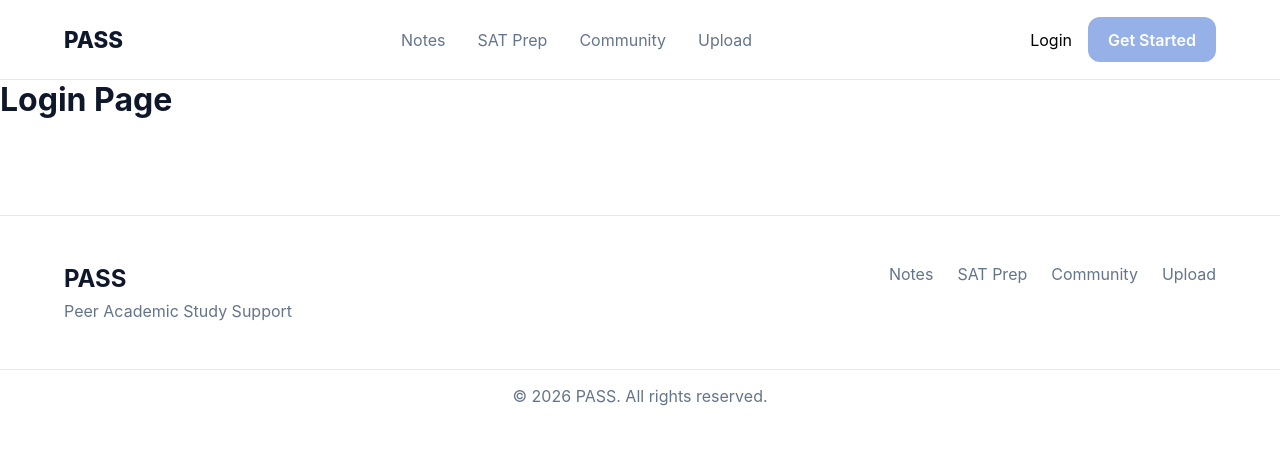
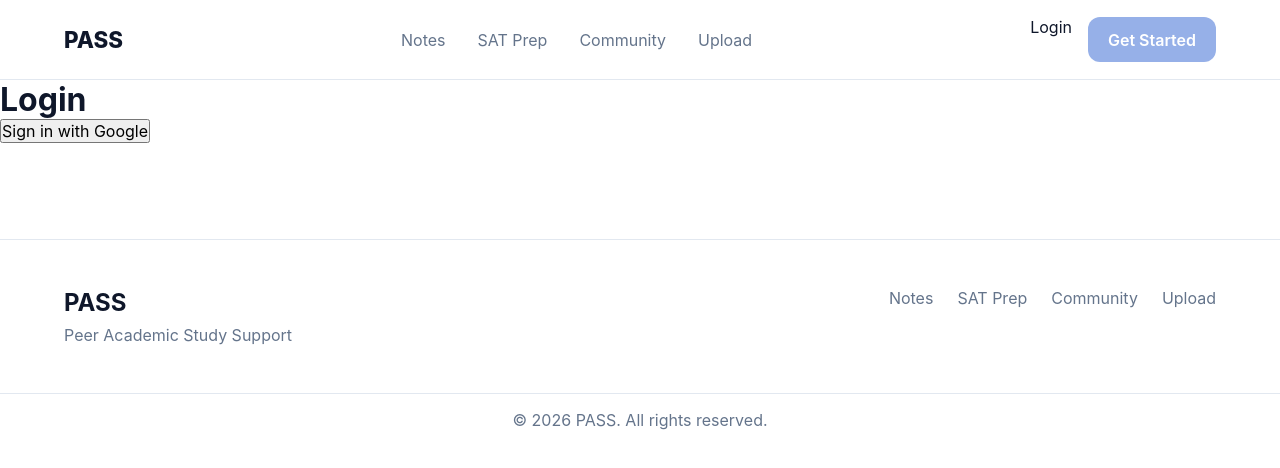
Before and after one commit to thisisemily73/peer-academic-study-support, a React (Vite) app: page /login in a window 1280 px wide. Shown: the top 468 px of the page. Built offline with nearby package versions, Linux system fonts and the light colour scheme.

Commit message:
Added google auth login and configured notes page to obtain notes from Firebase

```diff
--- a/src/components/Navbar/Navbar.jsx
+++ b/src/components/Navbar/Navbar.jsx
@@ -17,13 +17,13 @@ export default function Navbar() {
         </div>
 
         <div className="nav-actions">
-          <button className="login-btn">
+          <Link to="/login" className="login-btn">
             Login
-          </button>
+          </Link>
 
-          <button className="get-started-btn">
+          <Link to="/signup" className="get-started-btn">
             Get Started
-          </button>
+          </Link>
         </div>
       </div>
     </nav>
--- a/src/pages/Login/Login.jsx
+++ b/src/pages/Login/Login.jsx
@@ -1,9 +1,29 @@
 import Layout from "../../components/Layout/Layout";
+import { auth } from "../../firebase";
+import { GoogleAuthProvider, signInWithPopup } from "firebase/auth";
 
 export default function Login() {
+
+  const handleGoogleLogin = async () => {
+    try {
+      const provider = new GoogleAuthProvider();
+
+      const result = await signInWithPopup(auth, provider);
+
+      alert(`Welcome ${result.user.displayName}!`);
+    } catch (error) {
+      console.error(error);
+      alert("Login failed.");
+    }
+  };
+
   return (
     <Layout>
-      <h1>Login Page</h1>
+      <h1>Login</h1>
+
+      <button onClick={handleGoogleLogin}>
+        Sign in with Google
+      </button>
     </Layout>
   );
 }
--- a/src/pages/Notes/Notes.jsx
+++ b/src/pages/Notes/Notes.jsx
@@ -1,12 +1,17 @@
-import { useState } from "react";
 import Layout from "../../components/Layout/Layout";
-import resources from "../../data/resources";
+
+import { useState, useEffect } from "react";
+import { db } from "../../firebase";
+import { collection, getDocs } from "firebase/firestore";
+
 import "./Notes.css";
 import { Link } from "react-router-dom";
 
 export default function Notes() {
     const [search, setSearch] = useState("");
     const [subject, setSubject] = useState("All");
+
+    const [resources, setResources] = useState([]);
 
     const filteredResources = resources.filter((resource) => {
         const matchesSearch =
@@ -20,6 +25,27 @@ export default function Notes() {
 
         return matchesSearch && matchesSubject;
     });
+
+    useEffect(() => {
+        const fetchNotes = async () => {
+            try {
+                const querySnapshot = await getDocs(
+                    collection(db, "notes")
+                );
+
+                const notes = querySnapshot.docs.map((doc) => ({
+                    id: doc.id,
+                    ...doc.data(),
+                }));
+
+                setResources(notes);
+            } catch (error) {
+                console.error("Error loading notes:", error);
+            }
+        };
+
+        fetchNotes();
+    }, []);
 
     return (
         <Layout>
@@ -75,7 +101,7 @@ export default function Notes() {
 
                                 <p>{resource.subject}</p>
 
-                                <p>{resource.level}</p>
+                                <p>{resource.description}</p>
                             </div>
                         ))}
                     </div>
--- a/src/pages/Upload/Upload.jsx
+++ b/src/pages/Upload/Upload.jsx
@@ -4,6 +4,8 @@ import { useState } from "react";
 
 import { auth, db } from "../../firebase";
 import { collection, addDoc, serverTimestamp } from "firebase/firestore";
+
+import Layout from "../../components/Layout/Layout";
 
 export default function UploadNotes() {
   const [title, setTitle] = useState("");
@@ -54,8 +56,9 @@ export default function UploadNotes() {
   };
 
   return (
-    <div style={{ padding: "20px" }}>
-      <h2>Upload Notes</h2>
+    <Layout>
+      <div style={{ padding: "20px" }}>
+        <h2>Upload Notes</h2>
 
       <input
         type="text"
@@ -96,5 +99,6 @@ export default function UploadNotes() {
         {loading ? "Uploading..." : "Upload"}
       </button>
     </div>
+    </Layout>
   );
 }
```
Also changed, not shown: src/pages/Login/Login.css (added), src/pages/Signup/Signup.css (added), src/pages/Signup/Signup.jsx (added).
